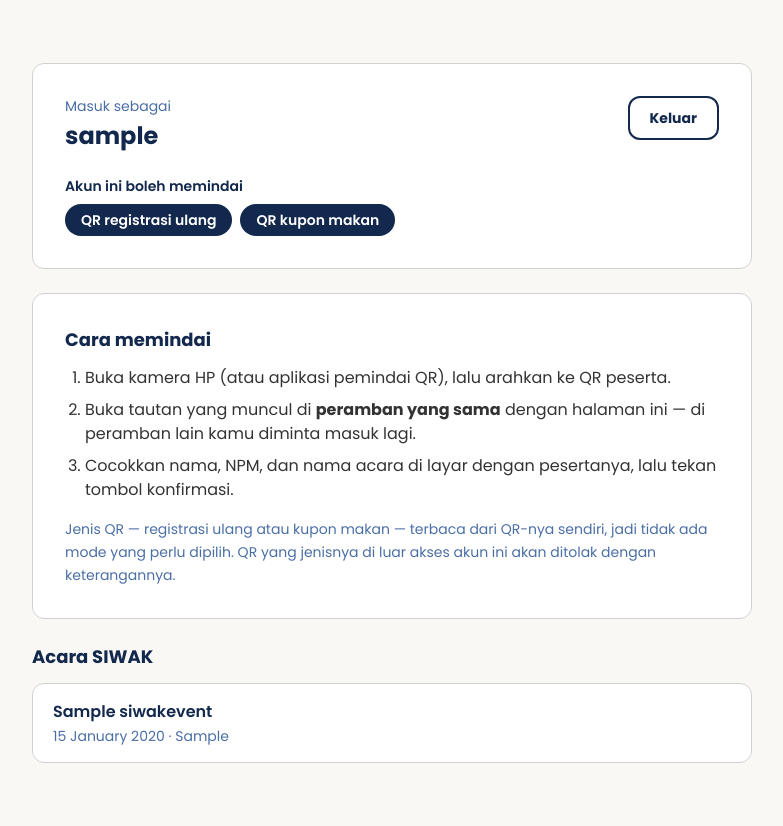
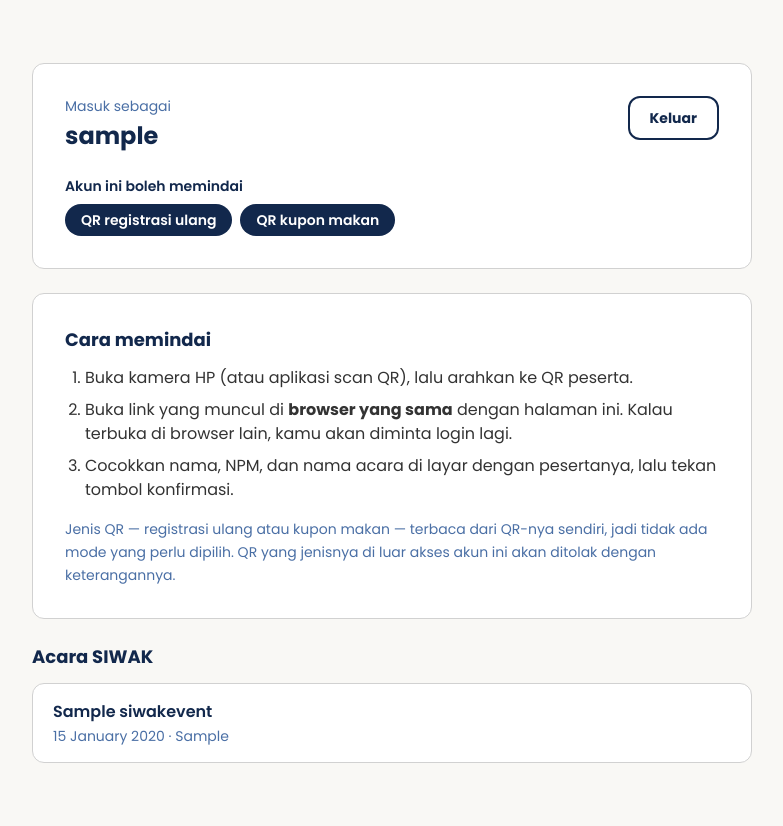
Before and after one commit to FUKI-Fasilkom/web-fuki, a Django app: page /siwak/pindai/ in a window 1280 px wide. Shown: the part 449-1275 px from the top of the page, without its empty margins (248-1031 px from the left). Run offline with Django 5.2, Linux system fonts and the light colour scheme; a user stored in the database is signed in; tables that the repository leaves empty hold one stand-in row (values such as "Sample post"); some libraries are stand-ins or nearby versions.

Commit message:
fix: use plain wording (browser, link) on the QR scanner page

```diff
--- a/siwak/templates/siwak/pindai.html
+++ b/siwak/templates/siwak/pindai.html
@@ -3,10 +3,10 @@
 {% comment %}
   Halaman awal akun pemindai QR (tujuan setelah Login Akun Khusus).
 
-  Sengaja tanpa pemindai kamera di dalam halaman: peramban hanya membuka kamera
+  Sengaja tanpa pemindai kamera di dalam halaman: browser hanya membuka kamera
   di HTTPS, dan produksi masih HTTP. Pemindaian dilakukan kamera HP yang membuka
-  tautan QR di peramban bawaan — karena itu petunjuk "peramban yang sama" di
-  bawah penting: sesi login hanya ada di peramban tempat panitia masuk.
+  link QR di browser bawaan — karena itu petunjuk "browser yang sama" di bawah
+  penting: sesi login hanya ada di browser tempat panitia masuk.
 {% endcomment %}
 
 {% block title %}Pemindai QR{% endblock %}
@@ -47,8 +47,8 @@
     <div class="rounded-[12px] border border-[#D1D1D1] bg-white p-6 sm:p-8">
       <h2 class="text-lg font-bold text-navy">Cara memindai</h2>
       <ol class="mt-3 list-decimal space-y-2 pl-5 text-sm leading-relaxed text-[#333] sm:text-base">
-        <li>Buka kamera HP (atau aplikasi pemindai QR), lalu arahkan ke QR peserta.</li>
-        <li>Buka tautan yang muncul di <strong>peramban yang sama</strong> dengan halaman ini — di peramban lain kamu diminta masuk lagi.</li>
+        <li>Buka kamera HP (atau aplikasi scan QR), lalu arahkan ke QR peserta.</li>
+        <li>Buka link yang muncul di <strong>browser yang sama</strong> dengan halaman ini. Kalau terbuka di browser lain, kamu akan diminta login lagi.</li>
         <li>Cocokkan nama, NPM, dan nama acara di layar dengan pesertanya, lalu tekan tombol konfirmasi.</li>
       </ol>
       <p class="mt-4 text-sm leading-relaxed text-navy-400">
--- a/siwak/views.py
+++ b/siwak/views.py
@@ -560,9 +560,9 @@ def qr_verify(request, signed):
 def pindai_beranda(request):
     """Halaman awal akun pemindai QR, tujuannya setelah Login Akun Khusus.
 
-    Tidak ada pemindai di dalam halaman ini: produksi masih HTTP, dan peramban
+    Tidak ada pemindai di dalam halaman ini: produksi masih HTTP, dan browser
     hanya mengizinkan kamera di HTTPS. Pemindaiannya dilakukan kamera HP, yang
-    membuka tautan QR peserta di peramban bawaan — halaman ini menjelaskan itu,
+    membuka link QR peserta di browser bawaan — halaman ini menjelaskan itu,
     dan menyebut jenis QR yang boleh dipindai akun ini.
     """
     return render(request, "siwak/pindai.html", {
```
